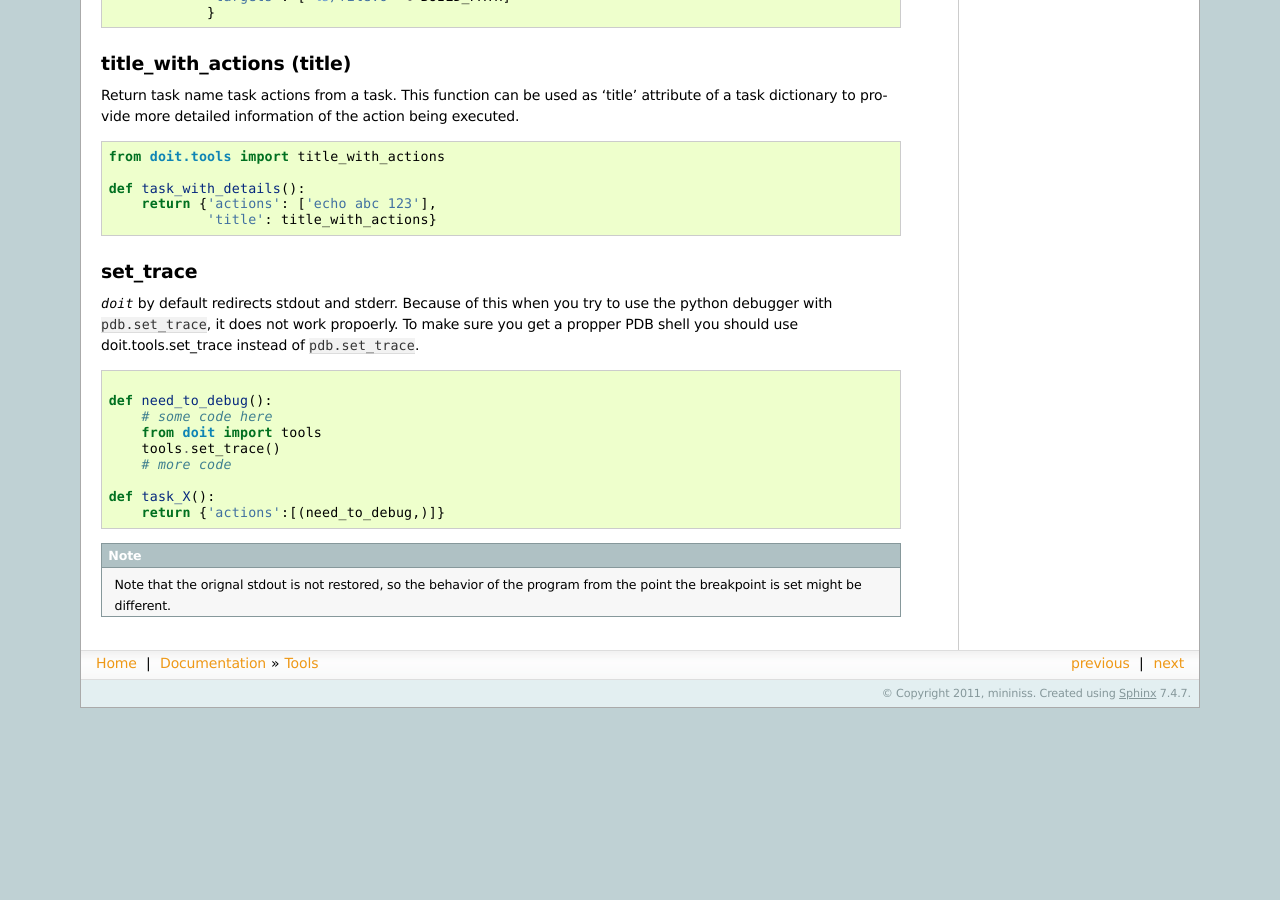
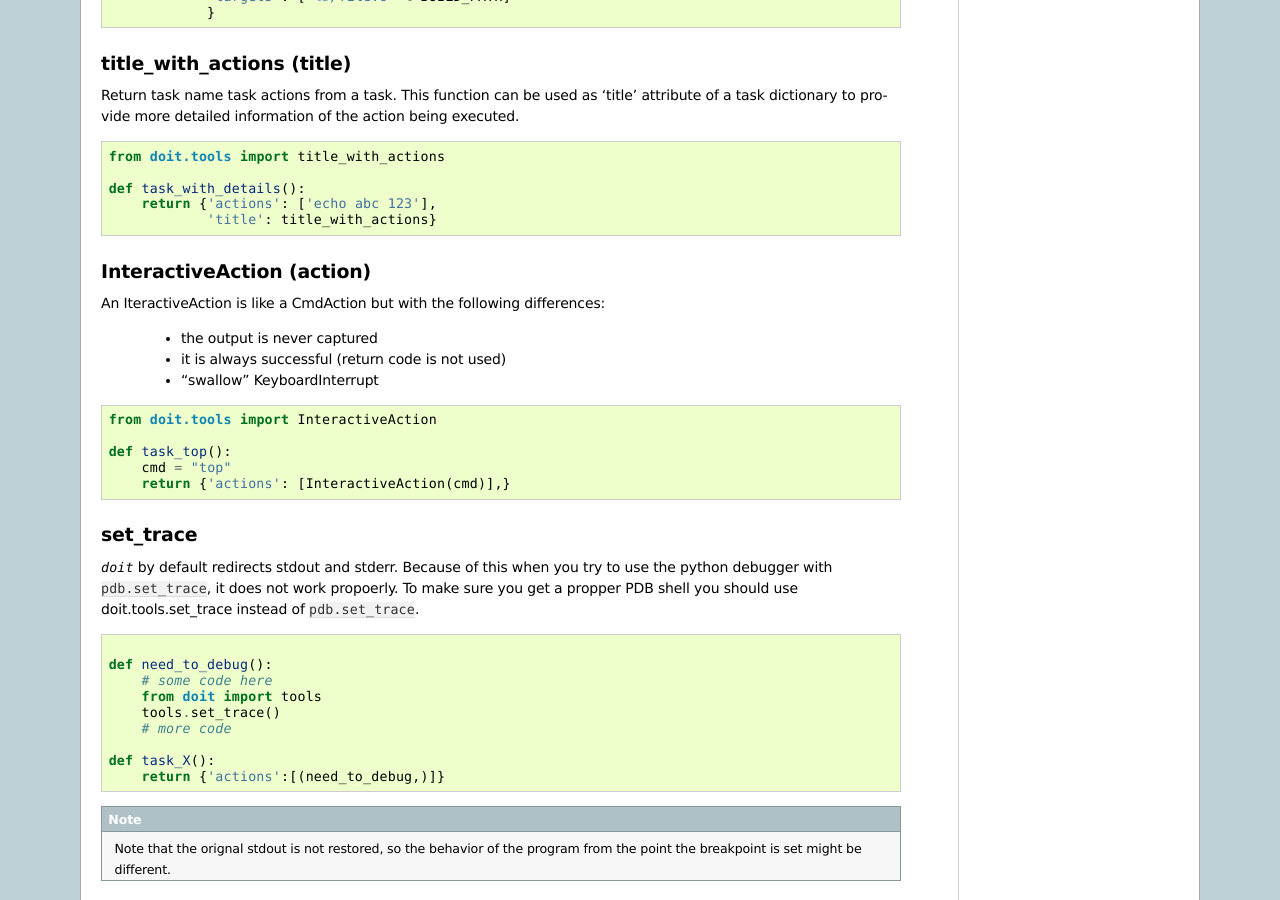
Before and after one commit to pydoit/doit, a Sphinx documentation site: the page built from doc/tools.rst, in a window 1280 px wide and 900 px high, scrolled down 1768 px. Built offline with Sphinx 7.4.7, drawn with Linux system fonts in a browser that asks for light colours; comment, search, counter and statistics services are not loaded; before the commit the page ends 2476 px from its top, so only the background shows below that; some of the changed text lies outside the part shown.

Commit message:
update CHANGES file and docs.
--HG--
extra : convert_revision : schettino72-20111101174108-8ydsdvhtm3122loi

```diff
--- a/doc/cmd_run.rst
+++ b/doc/cmd_run.rst
@@ -17,6 +17,8 @@ By default all commands are relative to ``dodo.py`` in the current folder. You c
 
     $ doit -f release.py
 
+
+*doit* can seek for the ``dodo.py`` file on parent folders if the the option ``--seek-file`` is specified.
 
 
 verbosity
--- a/doc/tools.rst
+++ b/doc/tools.rst
@@ -70,6 +70,18 @@ Return task name task actions from a task. This function can be used as 'title'
 .. literalinclude:: tutorial/titlewithactions.py
 
 
+InteractiveAction (action)
+-----------------------------
+
+An IteractiveAction is like a CmdAction but with the following differences:
+
+  * the output is never captured
+  * it is always successful (return code is not used)
+  * "swallow" KeyboardInterrupt
+
+.. literalinclude:: tutorial/interactiveaction.py
+
+
 set_trace
 -----------
 
--- /dev/null
+++ b/doc/tutorial/interactiveaction.py
@@ -0,0 +1,5 @@
+from doit.tools import InteractiveAction
+
+def task_top():
+    cmd = "top"
+    return {'actions': [InteractiveAction(cmd)],}
```
Also changed, not shown: 1 other file.
